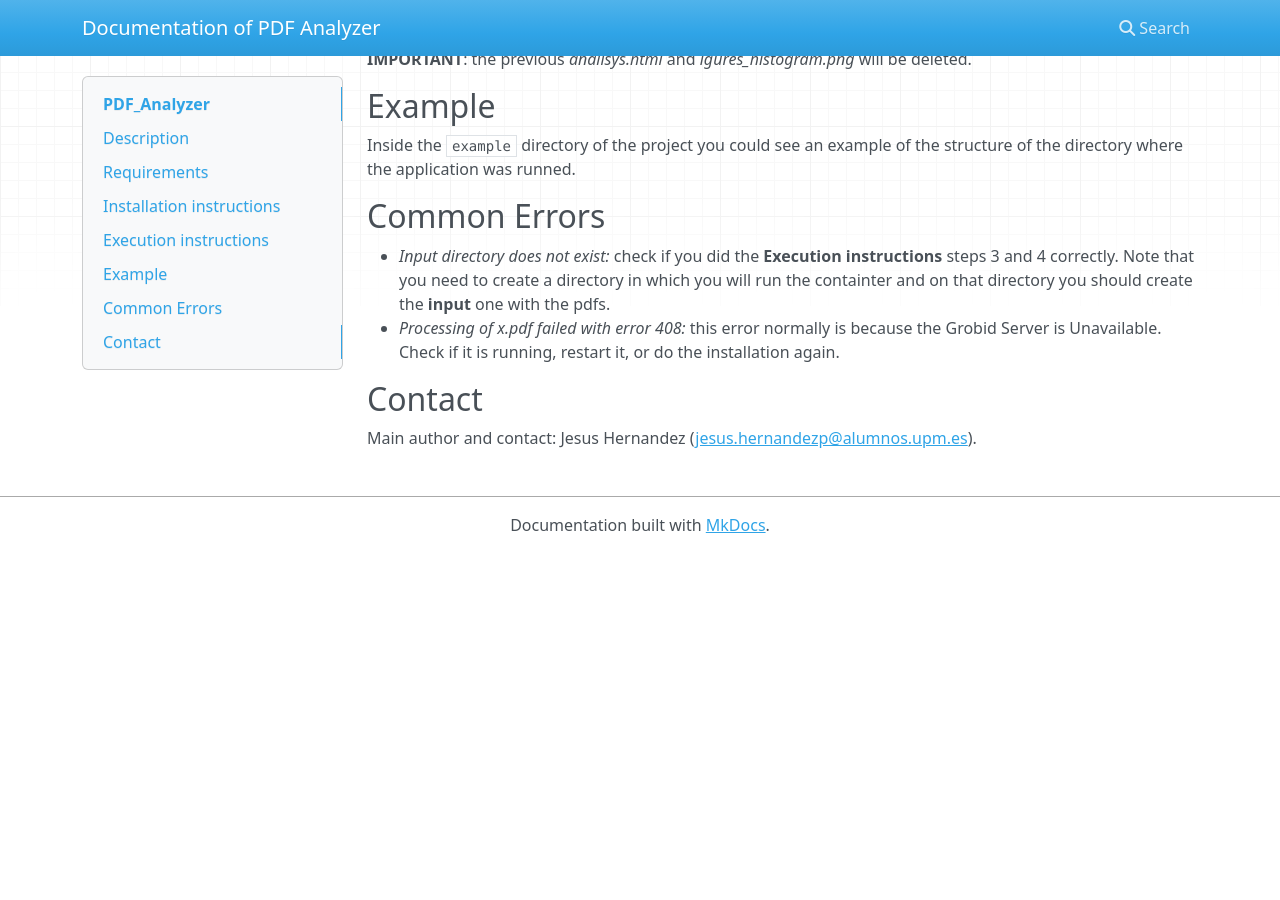
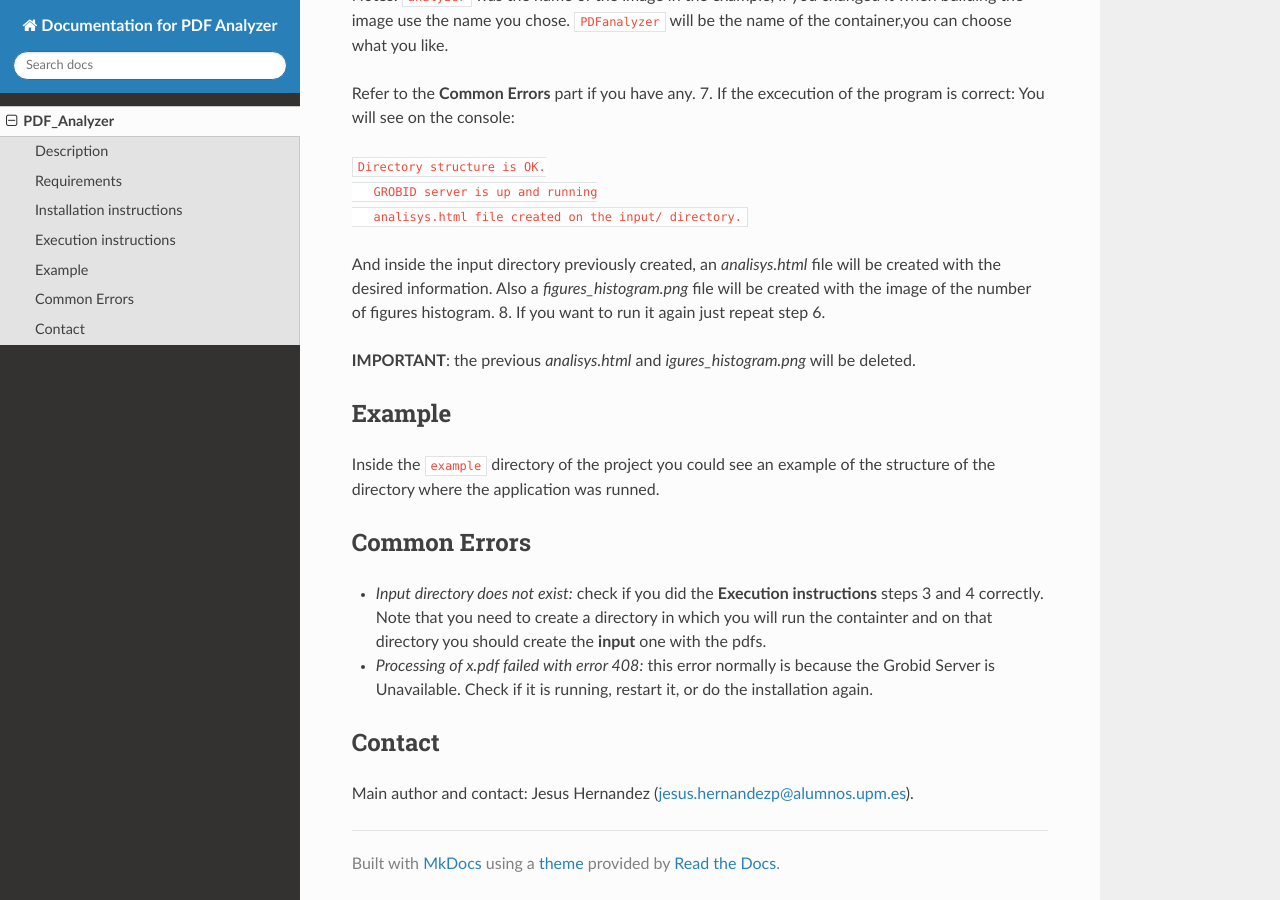
Before and after one commit to YizzaJ/PDF_Analyzer, an MkDocs documentation site: the page built from docs/index.md, in a window 1280 px wide and 900 px high, scrolled down 1657 px. Built offline with MkDocs 1.6.1, drawn with Linux system fonts in a browser that asks for light colours; nearby versions of some CDN libraries; before the commit the page ends 2210 px from its top, so only the background shows below that.

Commit message:
Update mkdocs

```diff
--- a/mkdocs.yml
+++ b/mkdocs.yml
@@ -1,4 +1,6 @@
-site_name: Documentation of PDF Analyzer
-
-nav:
-  - Home: index.md
+site_name: Documentation for PDF Analyzer
+theme:
+  name: readthedocs
+  highlightjs: true
+plugins:
+  - search
```
